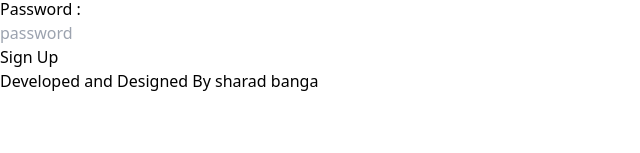
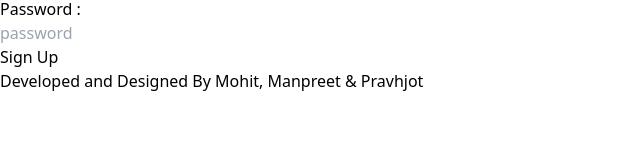
Before and after one commit to Sharad-Banga/ari, a React (Vite) app: page /signup in a window 1280 px wide. Shown: the part 147-300 px from the top of the page, without its empty margins (0-640 px from the left). Built offline with nearby package versions, Linux system fonts and the light colour scheme.

Commit message:
Update Signup.tsx

```diff
--- a/src/pages/Signup.tsx
+++ b/src/pages/Signup.tsx
@@ -98,7 +98,7 @@ export function Signup(){
             </div>
 
       <div className="mt-auto p-4 text-center text-white text-sm">
-                Developed and Designed By <a className="text-[#2AB7B1] hover:text-[#1e8682] transition-colors duration-300" href="https://x.com/sharad_banga" target="_blank" rel="noopener noreferrer">sharad banga</a>
+                Developed and Designed By <a className="text-[#2AB7B1] hover:text-[#1e8682] transition-colors duration-300" href="/" target="_blank" rel="noopener noreferrer">Mohit, Manpreet & Pravhjot</a>
               </div>
 
 
```
